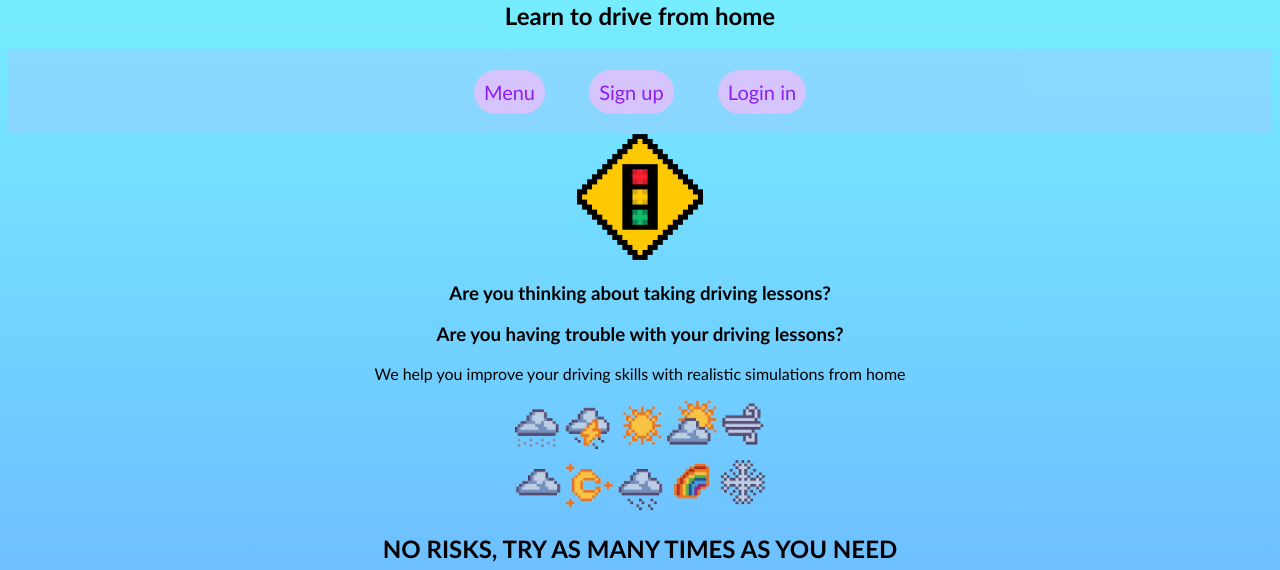
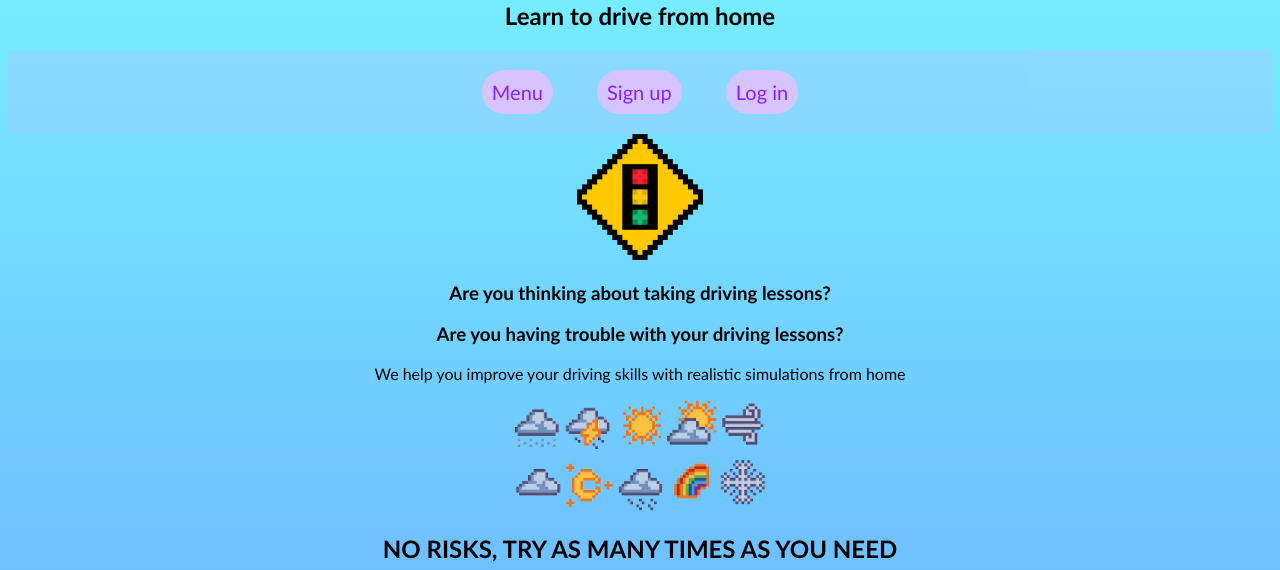
Before and after one commit to SergioPoves-daw/DriveCar, a plain HTML site: page index.html in a window 1280 px wide. Shown: the part 230-800 px from the top of the page. Drawn offline with Linux system fonts and the light colour scheme.

Commit message:
Update index.html

```diff
--- a/index.html
+++ b/index.html
@@ -17,7 +17,7 @@
         <nav>
             <a href="">Menu</a>
             <a href="">Sign up</a>
-            <a href="">Login in</a>
+            <a href="">Log in</a>
         </nav>
 
         <img src="img/trafficLights.png" width="10%" style="margin: 0;">
```
